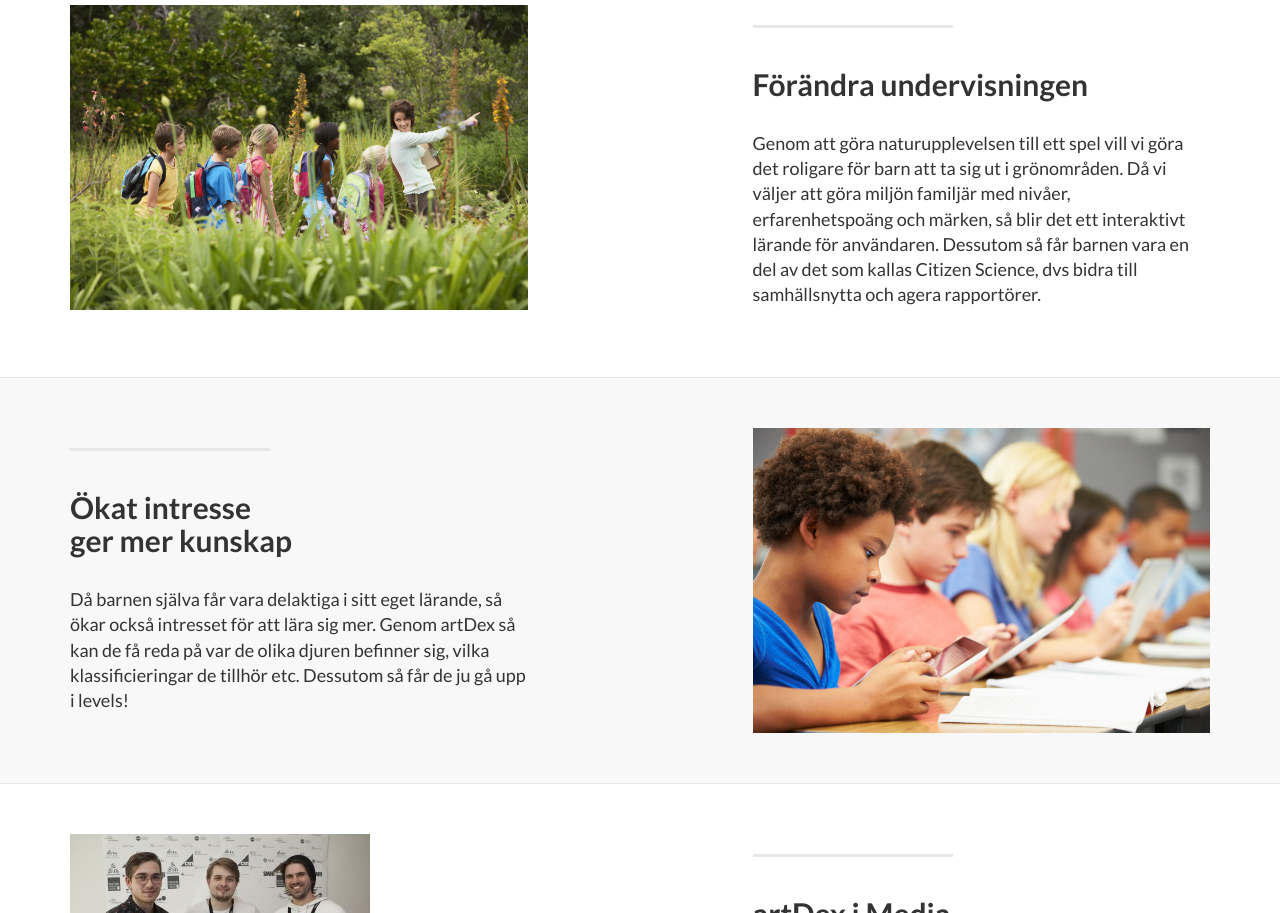
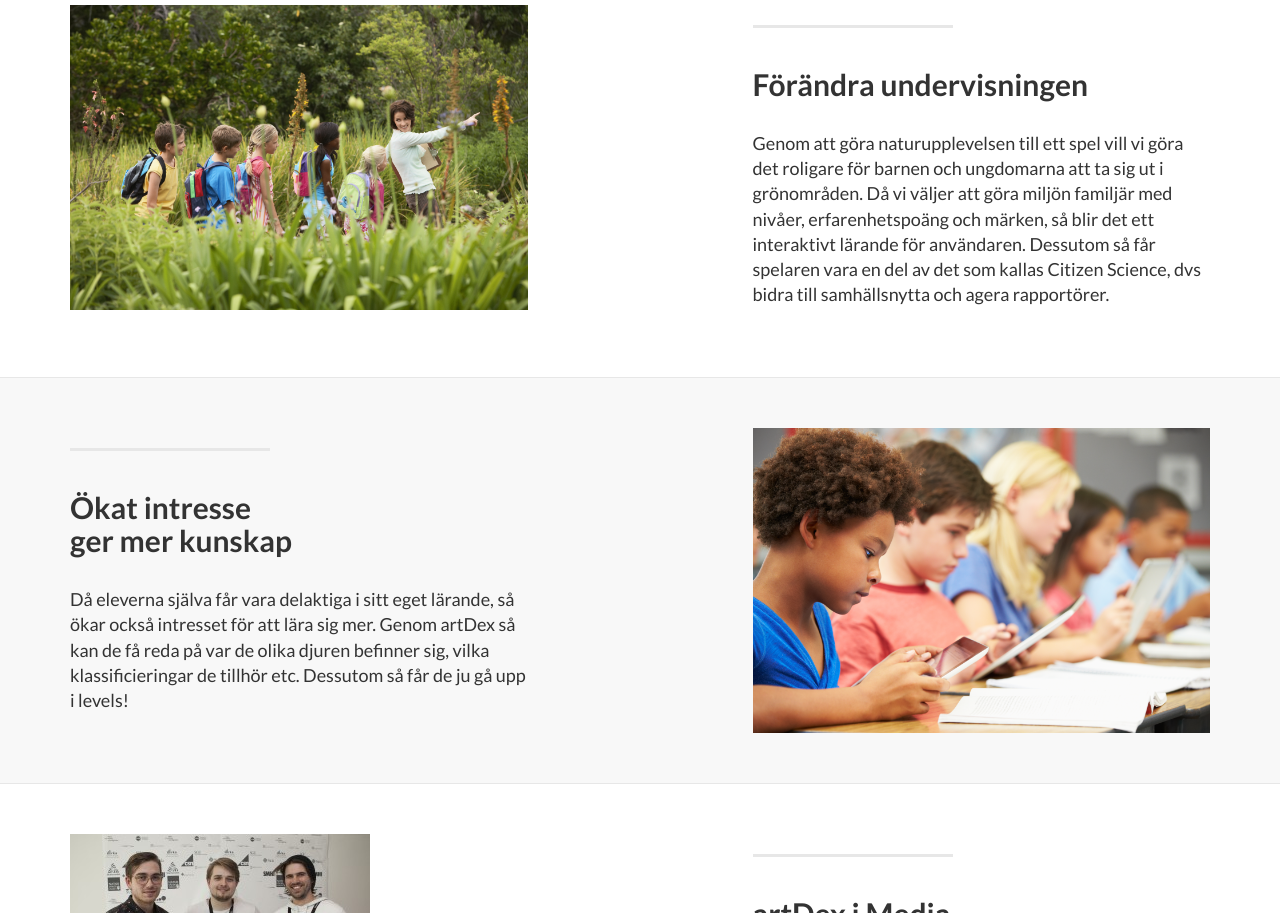
Before and after one commit to sebsandberg/sebsandberg.github.io, a plain HTML site: page artdex/index.html in a window 1280 px wide. Shown: the part 1560-2473 px from the top of the page. Drawn offline with Linux system fonts and the light colour scheme.

Commit message:
barn och ungdomar

```diff
--- a/artdex/index.html
+++ b/artdex/index.html
@@ -114,7 +114,7 @@
                     <div class="clearfix"></div>
                     <h2 class="section-heading">artDex - Gamification i naturen</h2>
 
-                    <p class="lead">artDex är en enkel och lärorik gamification av djur och naturskådningar riktad mot barn. Genom appen så kan användaren se vilka djur som har varit synliga i deras närområde, samt få information om dessa. Detta uppmuntrar barnen att gå ut och se dessa för att sedan rapportera in de till appen. Genom att göra det, så får användaren erfarenhetspoäng (xp) och kan på så sätt nå nya nivåer (levels). Det delas även ut olika märken (achievements) för speciella prestationer, tex första rapporteringen. </p>
+                    <p class="lead">artDex är en enkel och lärorik gamification av djur och naturskådningar riktad mot barn och ungdomar. Genom appen så kan användaren se vilka djur som har varit synliga i deras närområde, samt få information om dessa. Detta uppmuntrar spelaren att gå ut och se dessa för att sedan rapportera in de till appen. Genom att göra det, så får hen erfarenhetspoäng (xp) och kan på så sätt nå nya nivåer (levels). Det delas även ut olika märken (achievements) för speciella prestationer, tex första rapporteringen. </p>
                 </div>
                 <div class="col-lg-5 col-lg-offset-2 col-sm-6">
                     <img class="img-responsive" src="img/ipad-artdex-hi.png" alt="">
@@ -136,7 +136,7 @@
                     <hr class="section-heading-spacer">
                     <div class="clearfix"></div>
                     <h2 class="section-heading">Förändra undervisningen</h2>
-                    <p class="lead">Genom att göra naturupplevelsen till ett spel vill vi göra det roligare för barn att ta sig ut i grönområden. Då vi väljer att göra miljön familjär med nivåer, erfarenhetspoäng och märken, så blir det ett interaktivt lärande för användaren. Dessutom så får barnen vara en del av det som kallas Citizen Science, dvs bidra till samhällsnytta och agera rapportörer.</p>
+                    <p class="lead">Genom att göra naturupplevelsen till ett spel vill vi göra det roligare för barnen och ungdomarna att ta sig ut i grönområden. Då vi väljer att göra miljön familjär med nivåer, erfarenhetspoäng och märken, så blir det ett interaktivt lärande för användaren. Dessutom så får spelaren vara en del av det som kallas Citizen Science, dvs bidra till samhällsnytta och agera rapportörer.</p>
                 </div>
                 <div class="col-lg-5 col-sm-pull-6  col-sm-6">
                     <img class="img-responsive" src="img/teacher-kids--outdoors.png" alt="">
@@ -158,7 +158,7 @@
                     <hr class="section-heading-spacer">
                     <div class="clearfix"></div>
                     <h2 class="section-heading">Ökat intresse<br>ger mer kunskap</h2>
-                    <p class="lead">Då barnen själva får vara delaktiga i sitt eget lärande, så ökar också intresset för att lära sig mer. Genom artDex så kan de få reda på var de olika djuren befinner sig, vilka klassificieringar de tillhör etc. Dessutom så får de ju gå upp i levels!</p>
+                    <p class="lead">Då eleverna själva får vara delaktiga i sitt eget lärande, så ökar också intresset för att lära sig mer. Genom artDex så kan de få reda på var de olika djuren befinner sig, vilka klassificieringar de tillhör etc. Dessutom så får de ju gå upp i levels!</p>
                 </div>
                 <div class="col-lg-5 col-lg-offset-2 col-sm-6">
                     <img class="img-responsive" src="img/children-tablets.png" alt="">
```
